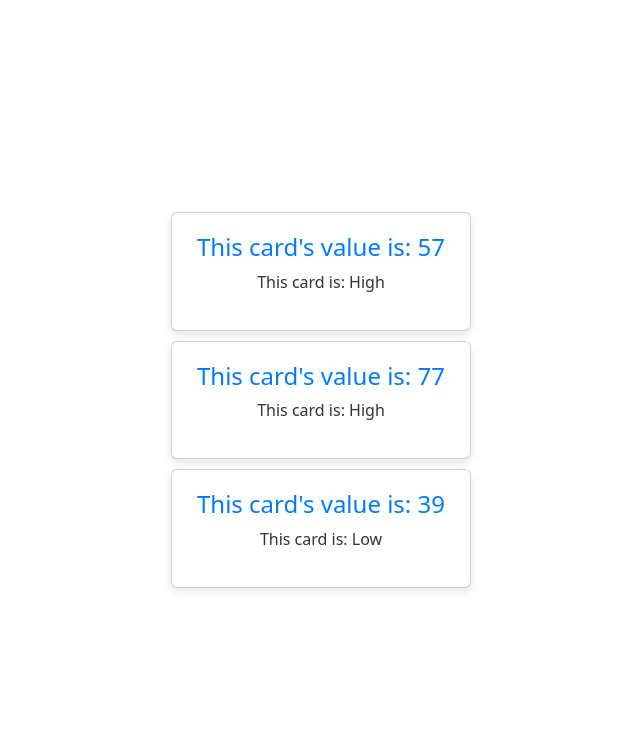
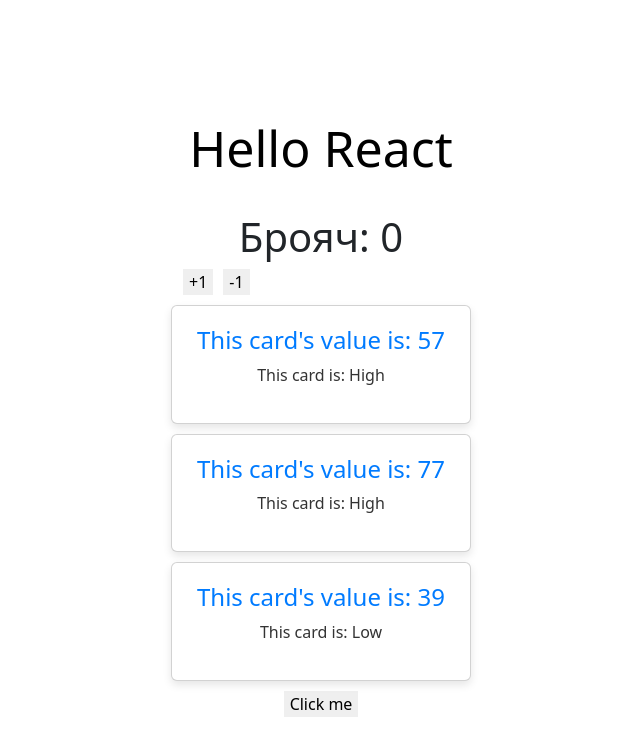
Before and after one commit to jboychev/react, a React (Create React App) app: page / in a window 1280 px wide. Shown: the top 756 px of the page, without its empty margins (319-959 px from the left). Built offline with nearby package versions, Linux system fonts and the light colour scheme.

Commit message:
Btn with click and hover hanlders

```diff
--- a/src/App.js
+++ b/src/App.js
@@ -2,6 +2,7 @@
 import "./App.css";
 import Counter from "./Components/counter";
 import Card from "./Components/Card";
+import  Btn from "./Components/Btn";
 
 // function Header() {
 //   return <h1>Hello React</h1>;
@@ -10,21 +11,22 @@
 const randNum = () => Math.floor(Math.random() * 100);
 
 function App() {
-  // return (
-  //   <div className="appWrapper">
-  //     <h1 className="reactHeadline">Hello React</h1>
-  //     <Counter />
-  //   </div>
-  // );
-  // return <Header />;
+  return (
+    <div>
+      <div className="appWrapper">
+        <h1 className="reactHeadline">Hello React</h1>
+        <Counter />
+      </div>
 
-  return (
-    <div className="appWrapper">
-      <Card num={randNum()} />
-      <Card num={randNum()} />
-      <Card num={randNum()} />
+      <div className="appWrapper">
+        <Card num={randNum()} />
+        <Card num={randNum()} />
+        <Card num={randNum()} />
+      </div>
+      <Btn />
     </div>
-  )
+  );
+
 }
 
 export default App;
--- /dev/null
+++ b/src/Components/Btn.js
@@ -0,0 +1,21 @@
+// function Btn() {
+//     const clickHandler = () =>
+//     alert("clicked");
+
+//     return (
+//         <button onClick={clickHandler}>Click me</button>
+//     );
+// }
+
+
+function Btn() {
+    const clickHandler = () =>
+    alert("mouse over");
+
+    return (
+        <button onMouseOver={clickHandler}>Click me</button>
+    );
+}
+
+
+export default Btn;
```
